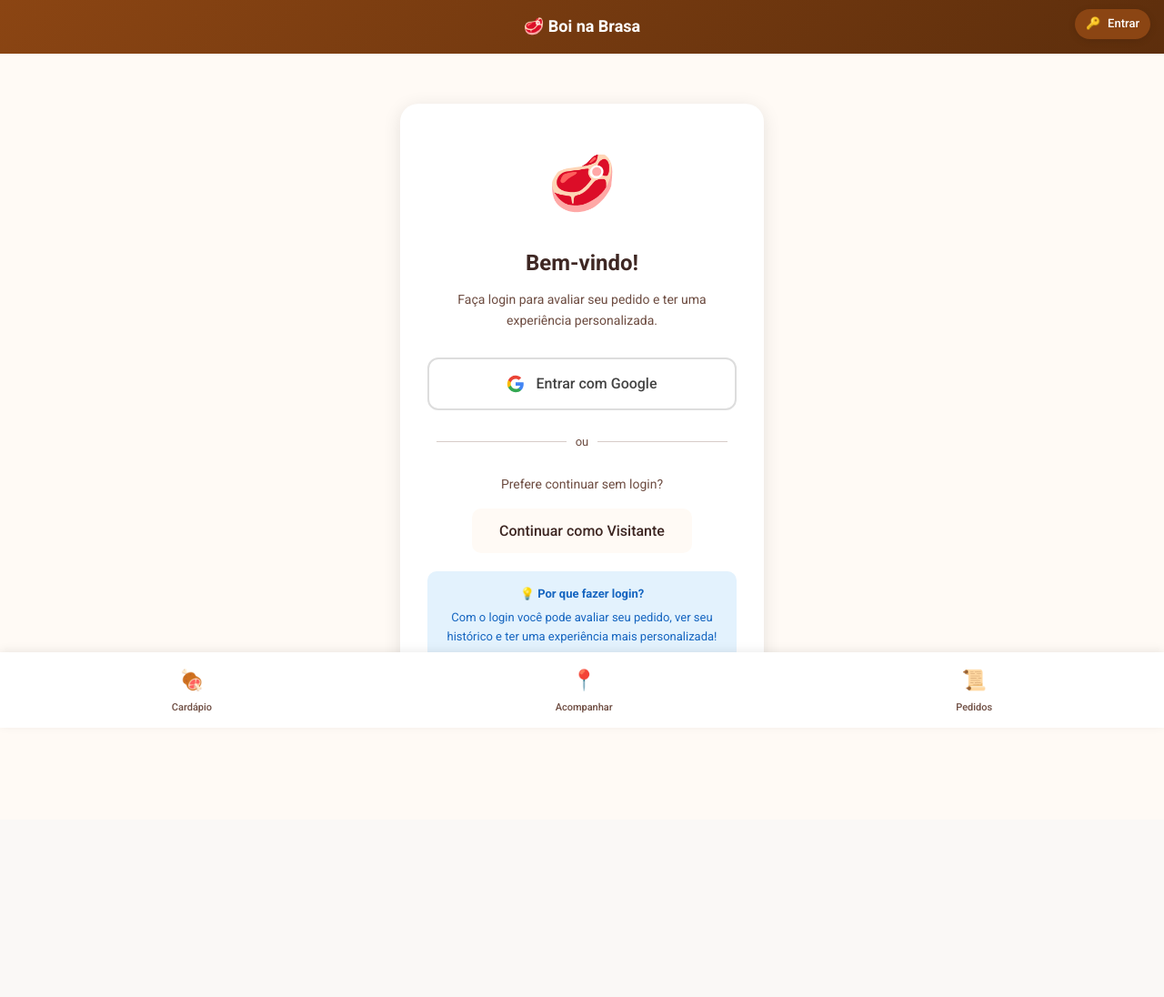
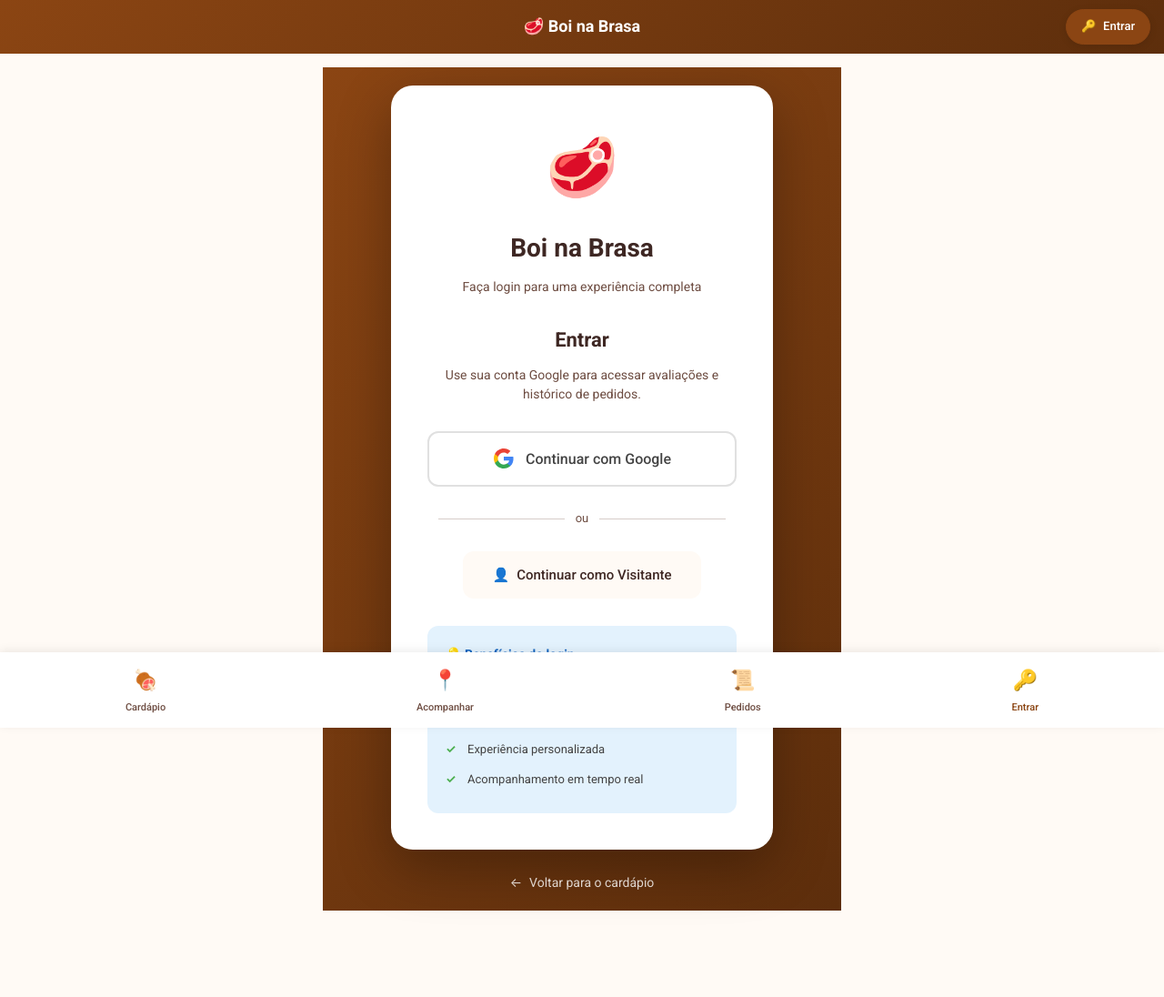
Before and after one commit to aliceborges/codecon-menu-restaurante, a Flask app: page /login in a window 1280 px wide. Shown: the whole page at 91% size. Before the commit the page ends 784 px from the top, so only its background shows below. Run offline with Flask 3, Linux system fonts and the light colour scheme.

Commit message:
foto google

```diff
--- a/templates/base.html
+++ b/templates/base.html
@@ -35,20 +35,22 @@
             display: flex;
             align-items: center;
             gap: 8px;
-            padding: 6px 12px;
-            background: rgba(255,255,255,0.9);
-            border-radius: 20px;
+            padding: 8px 16px;
+            background: rgba(255,255,255,0.95);
+            border-radius: 24px;
             text-decoration: none;
             color: var(--text);
             font-size: 13px;
             font-weight: 500;
             box-shadow: 0 2px 8px rgba(0,0,0,0.1);
             transition: all 0.2s;
+            border: 1px solid var(--border);
         }
 
         .user-header a:hover {
             background: white;
             transform: translateY(-1px);
+            box-shadow: 0 4px 12px rgba(0,0,0,0.15);
         }
 
         .user-header img {
@@ -74,6 +76,11 @@
         .login-btn {
             background: var(--primary) !important;
             color: white !important;
+            border-color: var(--primary) !important;
+        }
+
+        .login-btn:hover {
+            background: var(--primary-dark) !important;
         }
     </style>
 
@@ -85,7 +92,8 @@
         {% if user %}
         <a href="/login" title="{{ user.nome }}">
             {% if user.foto %}
-            <img src="{{ user.foto }}" alt="{{ user.nome }}">
+            <img src="{{ user.foto }}" alt="{{ user.nome }}" onerror="this.style.display='none'; this.nextElementSibling.style.display='flex';">
+            <div class="avatar-placeholder" style="display: none;">{{ user.nome[0] }}</div>
             {% else %}
             <div class="avatar-placeholder">{{ user.nome[0] }}</div>
             {% endif %}
@@ -147,6 +155,17 @@
             <span class="nav-icon">📜</span>
             <span class="nav-label">Pedidos</span>
         </a>
+        {% if user %}
+        <a href="/login" class="nav-item {% if request.endpoint == 'login' %}active{% endif %}">
+            <span class="nav-icon">👤</span>
+            <span class="nav-label">Perfil</span>
+        </a>
+        {% else %}
+        <a href="/login" class="nav-item {% if request.endpoint == 'login' %}active{% endif %}">
+            <span class="nav-icon">🔑</span>
+            <span class="nav-label">Entrar</span>
+        </a>
+        {% endif %}
     </nav>
 
     <script src="{{ url_for('static', filename='js/app.js') }}"></script>
--- a/templates/login.html
+++ b/templates/login.html
@@ -4,40 +4,123 @@
 
 {% block extra_css %}
 <style>
-.login-section {
-    min-height: calc(100vh - 200px);
+.login-container {
+    min-height: 100vh;
     display: flex;
     flex-direction: column;
     align-items: center;
     justify-content: center;
-    padding: 40px 20px;
+    padding: 20px;
+    background: linear-gradient(135deg, var(--primary) 0%, var(--primary-dark) 100%);
 }
 
-.login-box {
-    background: var(--card-bg);
-    border-radius: 20px;
-    padding: 40px 30px;
+.login-card {
+    background: white;
+    border-radius: 24px;
+    padding: 40px;
     width: 100%;
-    max-width: 400px;
+    max-width: 420px;
     text-align: center;
-    box-shadow: 0 4px 20px rgba(0,0,0,0.1);
+    box-shadow: 0 20px 60px rgba(0,0,0,0.3);
 }
 
-.login-logo {
-    font-size: 60px;
-    margin-bottom: 20px;
+.brand-section {
+    margin-bottom: 30px;
 }
 
-.login-box h1 {
-    font-size: 24px;
-    margin-bottom: 10px;
-    color: var(--text);
+.brand-icon {
+    font-size: 64px;
+    margin-bottom: 15px;
 }
 
-.login-box p {
+.brand-name {
+    font-size: 28px;
+    font-weight: 700;
+    color: var(--text);
+    margin-bottom: 8px;
+}
+
+.brand-tagline {
+    color: var(--text-light);
+    font-size: 14px;
+}
+
+/* Usuário logado */
+.user-profile {
+    padding: 20px 0;
+}
+
+.user-avatar-large {
+    width: 120px;
+    height: 120px;
+    border-radius: 50%;
+    margin: 0 auto 20px;
+    object-fit: cover;
+    border: 4px solid var(--primary);
+    box-shadow: 0 4px 15px rgba(0,0,0,0.1);
+}
+
+.user-avatar-placeholder-large {
+    width: 120px;
+    height: 120px;
+    border-radius: 50%;
+    margin: 0 auto 20px;
+    background: linear-gradient(135deg, var(--primary) 0%, var(--primary-dark) 100%);
+    color: white;
+    display: flex;
+    align-items: center;
+    justify-content: center;
+    font-size: 48px;
+    font-weight: 600;
+    border: 4px solid white;
+    box-shadow: 0 4px 15px rgba(0,0,0,0.1);
+}
+
+.welcome-text {
+    font-size: 24px;
+    font-weight: 600;
+    color: var(--text);
+    margin-bottom: 8px;
+}
+
+.user-email {
     color: var(--text-light);
     font-size: 14px;
     margin-bottom: 30px;
+}
+
+.btn-logout {
+    display: inline-flex;
+    align-items: center;
+    gap: 8px;
+    padding: 14px 32px;
+    background: #ffebee;
+    color: #c62828;
+    text-decoration: none;
+    border-radius: 12px;
+    font-weight: 600;
+    font-size: 15px;
+    transition: all 0.2s;
+}
+
+.btn-logout:hover {
+    background: #ffcdd2;
+    transform: translateY(-2px);
+}
+
+/* Formulário de login */
+.login-title {
+    font-size: 22px;
+    font-weight: 600;
+    color: var(--text);
+    margin-bottom: 10px;
+}
+
+.login-subtitle {
+    color: var(--text-light);
+    font-size: 14px;
+    margin-bottom: 30px;
+    line-height: 1.5;
 }
 
 .btn-google {
@@ -46,9 +129,9 @@
     justify-content: center;
     gap: 12px;
     width: 100%;
-    padding: 14px 24px;
-    background: #fff;
-    border: 2px solid #ddd;
+    padding: 16px 24px;
+    background: white;
+    border: 2px solid #e0e0e0;
     border-radius: 12px;
     font-size: 16px;
     font-weight: 500;
@@ -56,16 +139,19 @@
     text-decoration: none;
     cursor: pointer;
     transition: all 0.2s;
+    margin-bottom: 20px;
 }
 
 .btn-google:hover {
     background: #f8f8f8;
-    border-color: #aaa;
+    border-color: #ccc;
+    transform: translateY(-2px);
+    box-shadow: 0 4px 12px rgba(0,0,0,0.1);
 }
 
-.btn-google img {
-    width: 20px;
-    height: 20px;
+.btn-google svg {
+    width: 24px;
+    height: 24px;
 }
 
 .divider {
@@ -82,25 +168,20 @@
     flex: 1;
     height: 1px;
     background: var(--border);
-    margin: 0 10px;
-}
-
-.guest-option {
-    margin-top: 20px;
-}
-
-.guest-option p {
-    margin-bottom: 15px;
+    margin: 0 12px;
 }
 
 .btn-guest {
-    display: inline-block;
-    padding: 12px 30px;
+    display: inline-flex;
+    align-items: center;
+    gap: 8px;
+    padding: 14px 32px;
     background: var(--background);
     color: var(--text);
     text-decoration: none;
-    border-radius: 10px;
+    border-radius: 12px;
     font-weight: 500;
+    font-size: 15px;
     transition: all 0.2s;
 }
 
@@ -108,124 +189,132 @@
     background: var(--border);
 }
 
-/* Usuário já logado */
-.user-info {
-    text-align: center;
+.benefits-box {
+    margin-top: 30px;
+    padding: 20px;
+    background: #e3f2fd;
+    border-radius: 12px;
+    text-align: left;
 }
 
-.user-avatar {
-    width: 100px;
-    height: 100px;
-    border-radius: 50%;
-    margin-bottom: 20px;
-    object-fit: cover;
-    border: 4px solid var(--primary);
+.benefits-box h3 {
+    font-size: 14px;
+    font-weight: 600;
+    color: #1565c0;
+    margin-bottom: 12px;
+    display: flex;
+    align-items: center;
+    gap: 8px;
 }
 
-.user-avatar-placeholder {
-    width: 100px;
-    height: 100px;
-    border-radius: 50%;
-    margin: 0 auto 20px;
-    background: var(--primary);
-    color: white;
-    display: flex;
-    align-items: center;
-    justify-content: center;
-    font-size: 40px;
-    font-weight: 600;
+.benefits-box ul {
+    list-style: none;
+    padding: 0;
+    margin: 0;
 }
 
-.user-info h2 {
-    font-size: 20px;
-    margin-bottom: 5px;
+.benefits-box li {
+    font-size: 13px;
+    color: #444;
+    padding: 6px 0;
+    padding-left: 24px;
+    position: relative;
 }
 
-.user-info p {
-    font-size: 14px;
-    color: var(--text-light);
-    margin-bottom: 25px;
+.benefits-box li::before {
+    content: '✓';
+    position: absolute;
+    left: 0;
+    color: #4caf50;
+    font-weight: bold;
 }
 
-.btn-logout {
-    display: inline-block;
-    padding: 12px 30px;
-    background: #ffebee;
-    color: #c62828;
+.back-link {
+    display: inline-flex;
+    align-items: center;
+    gap: 8px;
+    margin-top: 25px;
+    color: rgba(255,255,255,0.8);
     text-decoration: none;
-    border-radius: 10px;
-    font-weight: 500;
-    transition: all 0.2s;
+    font-size: 14px;
+    transition: color 0.2s;
 }
 
-.btn-logout:hover {
-    background: #ffcdd2;
-}
-
-.note {
-    margin-top: 20px;
-    padding: 15px;
-    background: #e3f2fd;
-    border-radius: 10px;
-    font-size: 13px;
-    color: #1565c0;
-}
-
-.note strong {
-    display: block;
-    margin-bottom: 5px;
+.back-link:hover {
+    color: white;
 }
 </style>
 {% endblock %}
 
 {% block content %}
-<section class="login-section">
-    <div class="login-box">
+<div class="login-container">
+    <div class="login-card">
         {% if user %}
         <!-- Usuário já logado -->
-        <div class="user-info">
-            <div class="login-logo">{{ tema.logo_emoji if tema else '🍽️' }}</div>
+        <div class="brand-section">
+            <div class="brand-icon">{{ tema.logo_emoji }}</div>
+            <div class="brand-name">{{ tema.nome }}</div>
+        </div>
 
+        <div class="user-profile">
             {% if user.foto %}
-            <img src="{{ user.foto }}" alt="{{ user.nome }}" class="user-avatar">
+            <img src="{{ user.foto }}" alt="{{ user.nome }}" class="user-avatar-large" onerror="this.style.display='none'; this.nextElementSibling.style.display='flex';">
+            <div class="user-avatar-placeholder-large" style="display: none;">{{ user.nome[0] }}</div>
             {% else %}
-            <div class="user-avatar-placeholder">{{ user.nome[0] }}</div>
+            <div class="user-avatar-placeholder-large">{{ user.nome[0] }}</div>
             {% endif %}
 
-            <h2>Olá, {{ user.nome.split()[0] }}!</h2>
-            <p>{{ user.email }}</p>
+            <h2 class="welcome-text">Bem-vindo, {{ user.nome.split()[0] }}!</h2>
+            <p class="user-email">{{ user.email }}</p>
 
-            <a href="/logout" class="btn-logout">Sair da Conta</a>
+            <a href="/logout" class="btn-logout">
+                <span>🚪</span>
+                <span>Sair da Conta</span>
+            </a>
         </div>
         {% else %}
         <!-- Tela de login -->
-        <div class="login-logo">{{ tema.logo_emoji if tema else '🍽️' }}</div>
+        <div class="brand-section">
+            <div class="brand-icon">{{ tema.logo_emoji }}</div>
+            <div class="brand-name">{{ tema.nome }}</div>
+            <div class="brand-tagline">Faça login para uma experiência completa</div>
+        </div>
 
-        <h1>Bem-vindo!</h1>
-        <p>Faça login para avaliar seu pedido e ter uma experiência personalizada.</p>
+        <h1 class="login-title">Entrar</h1>
+        <p class="login-subtitle">Use sua conta Google para acessar avaliações e histórico de pedidos.</p>
 
         <a href="/auth/google" class="btn-google">
-            <svg width="20" height="20" viewBox="0 0 24 24">
+            <svg viewBox="0 0 24 24">
                 <path fill="#4285F4" d="M22.56 12.25c0-.78-.07-1.53-.2-2.25H12v4.26h5.92c-.26 1.37-1.04 2.53-2.21 3.31v2.77h3.57c2.08-1.92 3.28-4.74 3.28-8.09z"/>
                 <path fill="#34A853" d="M12 23c2.97 0 5.46-.98 7.28-2.66l-3.57-2.77c-.98.66-2.23 1.06-3.71 1.06-2.86 0-5.29-1.93-6.16-4.53H2.18v2.84C3.99 20.53 7.7 23 12 23z"/>
                 <path fill="#FBBC05" d="M5.84 14.09c-.22-.66-.35-1.36-.35-2.09s.13-1.43.35-2.09V7.07H2.18C1.43 8.55 1 10.22 1 12s.43 3.45 1.18 4.93l2.85-2.22.81-.62z"/>
                 <path fill="#EA4335" d="M12 5.38c1.62 0 3.06.56 4.21 1.64l3.15-3.15C17.45 2.09 14.97 1 12 1 7.7 1 3.99 3.47 2.18 7.07l3.66 2.84c.87-2.6 3.3-4.53 6.16-4.53z"/>
             </svg>
-            Entrar com Google
+            Continuar com Google
         </a>
 
         <div class="divider">ou</div>
 
-        <div class="guest-option">
-            <p>Prefere continuar sem login?</p>
-            <a href="/" class="btn-guest">Continuar como Visitante</a>
-        </div>
+        <a href="/" class="btn-guest">
+            <span>👤</span>
+            Continuar como Visitante
+        </a>
 
-        <div class="note">
-            <strong>💡 Por que fazer login?</strong>
-            Com o login você pode avaliar seu pedido, ver seu histórico e ter uma experiência mais personalizada!
+        <div class="benefits-box">
+            <h3>💡 Benefícios do login</h3>
+            <ul>
+                <li>Avalie seus pedidos e itens</li>
+                <li>Veja seu histórico completo</li>
+                <li>Experiência personalizada</li>
+                <li>Acompanhamento em tempo real</li>
+            </ul>
         </div>
         {% endif %}
     </div>
-</section>
+
+    <a href="/" class="back-link">
+        <span>←</span>
+        <span>Voltar para o cardápio</span>
+    </a>
+</div>
 {% endblock %}
```
